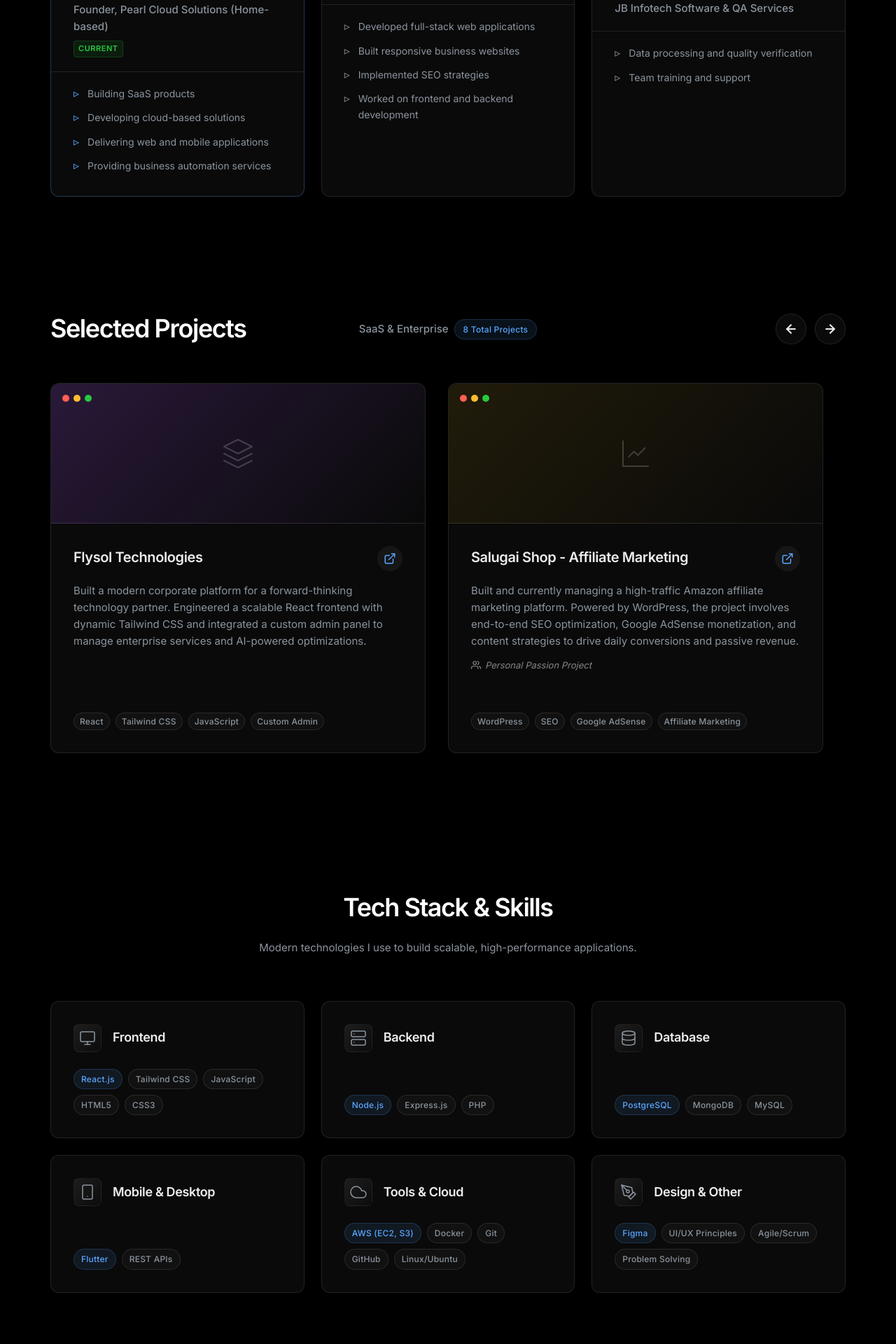
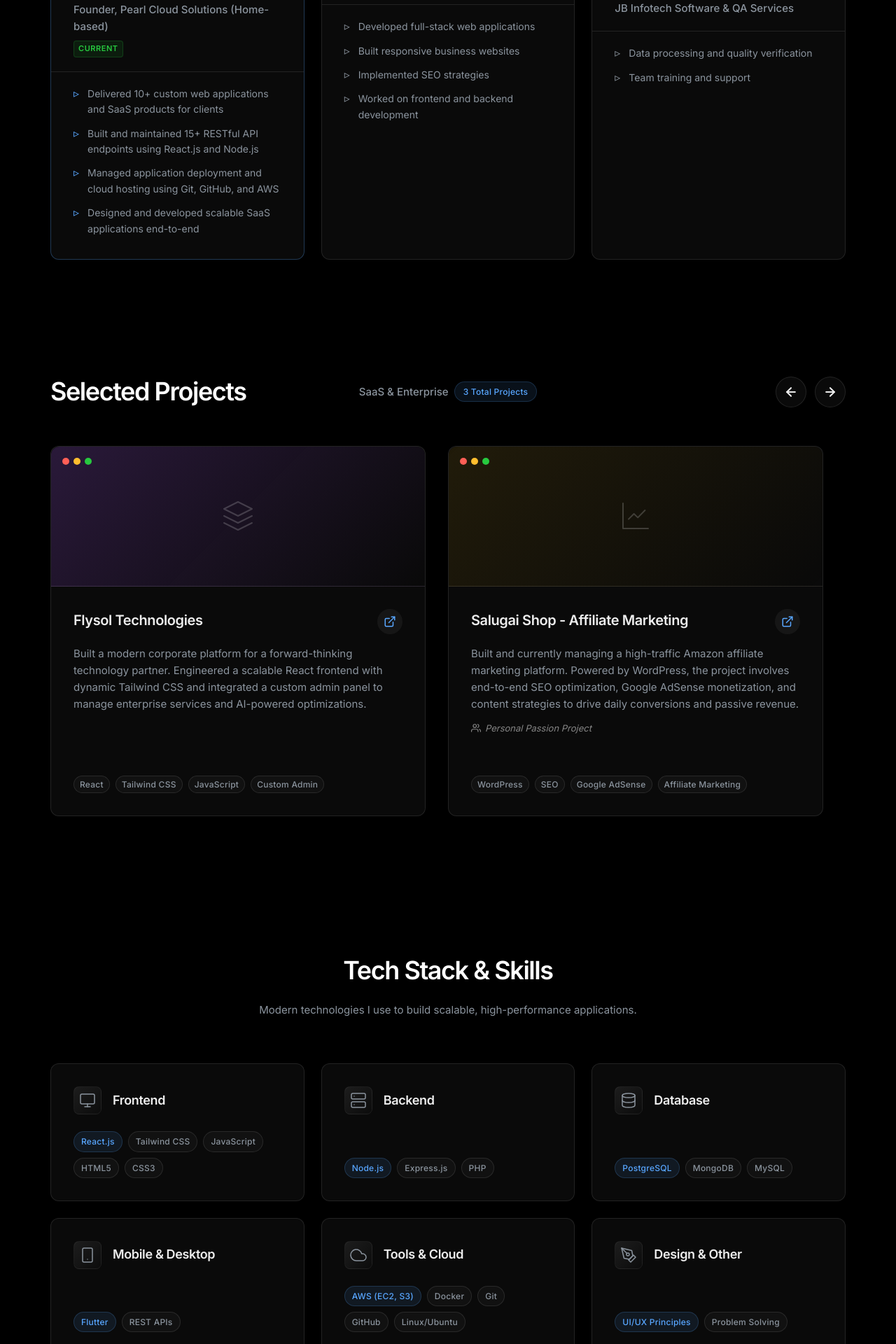
Before and after one commit to Amreshbofficial/Amreshbofficial.github.io, a React (Vite) app: page / in a window 1280 px wide. Shown: the part 2320-4240 px from the top of the page at 70% size. Built offline with nearby package versions, Linux system fonts and the light colour scheme.

Commit message:
update details

```diff
--- a/src/features/portfolio/ExperienceList.tsx
+++ b/src/features/portfolio/ExperienceList.tsx
@@ -8,10 +8,10 @@
     company: 'Founder, Pearl Cloud Solutions (Home-based)',
     period: '2026 – Present',
     responsibilities: [
-      'Building SaaS products',
-      'Developing cloud-based solutions',
-      'Delivering web and mobile applications',
-      'Providing business automation services'
+      'Delivered 10+ custom web applications and SaaS products for clients',
+      'Built and maintained 15+ RESTful API endpoints using React.js and Node.js',
+      'Managed application deployment and cloud hosting using Git, GitHub, and AWS',
+      'Designed and developed scalable SaaS applications end-to-end'
     ]
   },
   {
--- a/src/features/portfolio/Projects.tsx
+++ b/src/features/portfolio/Projects.tsx
@@ -171,7 +171,7 @@
         <div className="projects-badges" style={{ display: 'flex', alignItems: 'center', justifyContent: 'center', gap: '8px', flex: '0 1 auto' }}>
            <span className="text-muted" style={{ fontWeight: 500, fontSize: '15px' }}>SaaS & Enterprise</span>
            <span className="badge" style={{ backgroundColor: 'rgba(88, 166, 255, 0.1)', color: 'var(--color-primary)', border: '1px solid rgba(88, 166, 255, 0.2)', padding: '4px 12px' }}>
-             {projects.length} Total Projects
+             3 Total Projects
            </span>
         </div>
 
--- a/src/features/portfolio/TechStack.tsx
+++ b/src/features/portfolio/TechStack.tsx
@@ -66,7 +66,7 @@
         <circle cx="11" cy="11" r="2"></circle>
       </svg>
     ),
-    skills: ['Figma', 'UI/UX Principles', 'Agile/Scrum', 'Problem Solving']
+    skills: ['UI/UX Principles', 'Problem Solving']
   }
 ];
 
```
